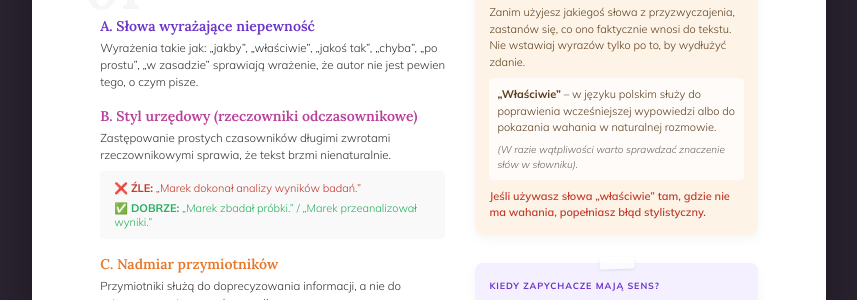
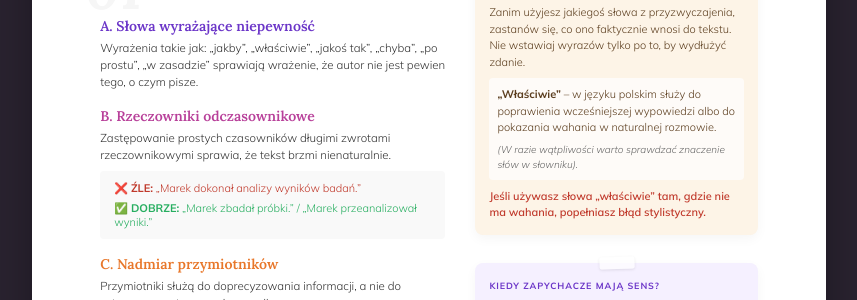
Before and after one commit to Bonnie00726/nataliaszoppa, a Jekyll site: the page arkusz językowy.html, which Jekyll copies as it is, in a window 1280 px wide and 900 px high, scrolled down 4724 px. Shown: the part 153-453 px from the top of the window, without its empty margins (211-1068 px from the left). Built offline with Jekyll 4.4.1, drawn with Linux system fonts in a browser that asks for light colours.

Commit message:
Update arkusz językowy.html

```diff
--- a/arkusz językowy.html
+++ b/arkusz językowy.html
@@ -335,7 +335,7 @@
       <h4 style="font-family: var(--serif); color: var(--grad-start); font-size: 14px; margin-bottom: 4px; margin-top: 0;">A. Słowa wyrażające niepewność</h4>
       <p style="font-size: 11.5px; line-height: 1.5; color: var(--ink-soft); margin-bottom: 16px;">Wyrażenia takie jak: „jakby”, „właściwie”, „jakoś tak”, „chyba”, „po prostu”, „w zasadzie” sprawiają wrażenie, że autor nie jest pewien tego, o czym pisze.</p>
 
-      <h4 style="font-family: var(--serif); color: var(--grad-mid); font-size: 14px; margin-bottom: 4px; margin-top: 0;">B. Styl urzędowy (rzeczowniki odczasownikowe)</h4>
+      <h4 style="font-family: var(--serif); color: var(--grad-mid); font-size: 14px; margin-bottom: 4px; margin-top: 0;">B. Rzeczowniki odczasownikowe</h4>
       <p style="font-size: 11.5px; line-height: 1.5; color: var(--ink-soft); margin-bottom: 8px;">Zastępowanie prostych czasowników długimi zwrotami rzeczownikowymi sprawia, że tekst brzmi nienaturalnie.</p>
 
       <div style="background: var(--paper-warm); padding: 10px 14px; border-radius: 4px; font-size: 11px; margin-bottom: 16px;">
```
